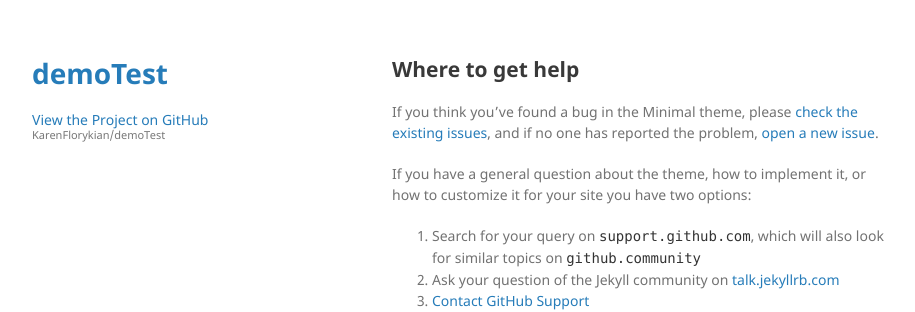
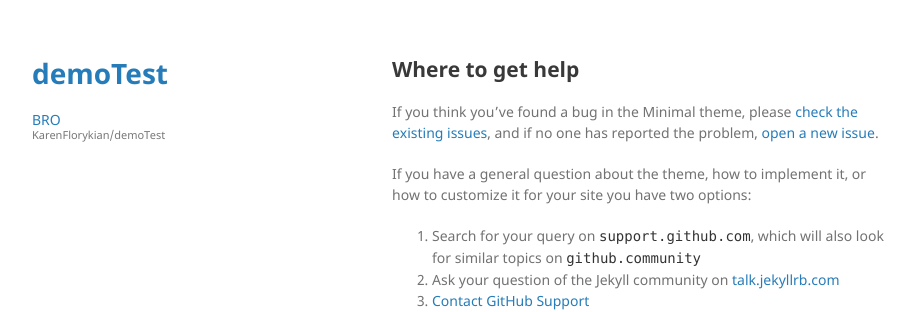
Before and after one commit to KarenFlorykian/demoTest, a Jekyll site: the page built from docs/SUPPORT.md, in a window 1280 px wide. Shown: the top 312 px of the page, without its empty margins (178-1093 px from the left). Built offline with Jekyll 4.4.1, drawn with Linux system fonts in a browser that asks for light colours; our own code applies the rules of GitHub Pages for plain Markdown files; the repository's description, which GitHub fills in, is left out.

Commit message:
added github-pages template

```diff
--- a/_layouts/default.html
+++ b/_layouts/default.html
@@ -24,7 +24,7 @@
         <p>{{ site.description | default: site.github.project_tagline }}</p>
 
         {% if site.github.is_project_page %}
-        <p class="view"><a href="{{ site.github.repository_url }}">View the Project on GitHub <small>{{ site.github.repository_nwo }}</small></a></p>
+        <p class="view"><a href="{{ site.github.repository_url }}">BRO <small>{{ site.github.repository_nwo }}</small></a></p>
         {% endif %}
 
         {% if site.github.is_user_page %}
```
